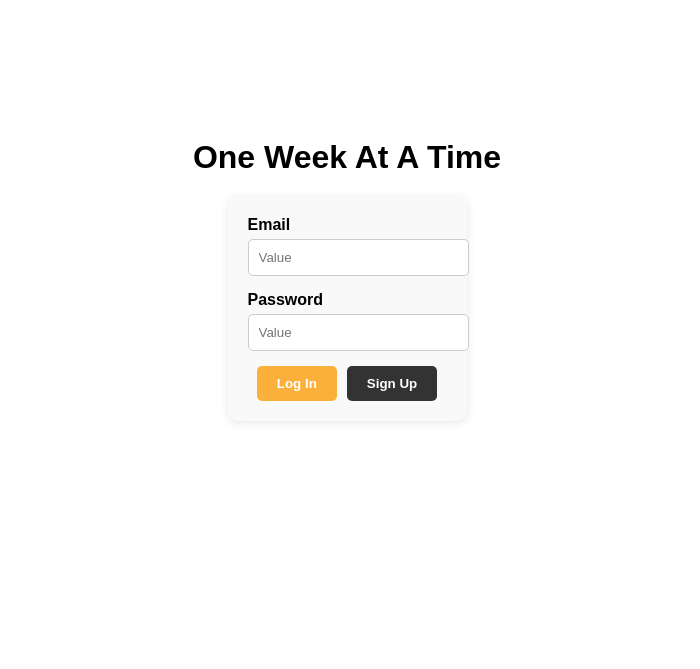
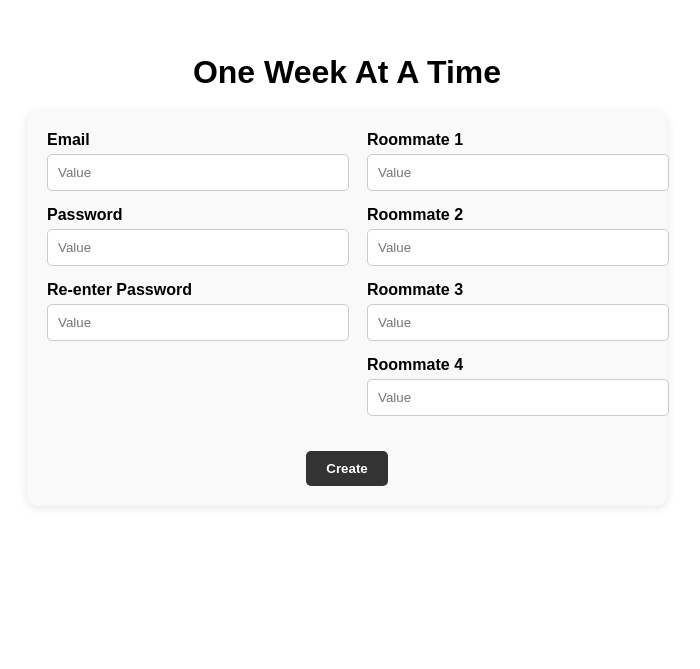
Before and after one commit to hirokik22/oneweekatatime, an Angular app in the folder frontEnd/: page / in a window 1280 px wide. Shown: the part 131-800 px from the top of the page, without its empty margins (293-993 px from the left). Built offline with nearby package versions, Linux system fonts and the light colour scheme.

Commit message:
adding sign-up

```diff
--- a/frontEnd/src/app/app.component.html
+++ b/frontEnd/src/app/app.component.html
@@ -1,4 +1,5 @@
 <!-- NEW CODE -->
+<app-sign-up></app-sign-up>
 <app-login></app-login>
 <div class="app-container">
   <!-- Header Section -->
--- a/frontEnd/src/app/app.component.ts
+++ b/frontEnd/src/app/app.component.ts
@@ -6,6 +6,7 @@ import { RoomieComponent } from './roomie/roomie.component'; // Import RoomieCom
 import { CommonModule } from '@angular/common';
 import { ReactiveFormsModule } from '@angular/forms';
 import { LoginComponent } from './login/login.component';
+import { SignUpComponent } from "./sign-up/sign-up.component";
 
 @Component({
   selector: 'app-root',
@@ -17,8 +18,9 @@ import { LoginComponent } from './login/login.component';
     RoomieComponent,
     CommonModule, // Add CommonModule for *ngFor and *ngIf
     ReactiveFormsModule,
-    LoginComponent
-  ],
+    LoginComponent,
+    SignUpComponent
+],
   templateUrl: './app.component.html',
   styleUrls: ['./app.component.css']
 })
--- /dev/null
+++ b/frontEnd/src/app/sign-up/sign-up.component.css
@@ -0,0 +1,70 @@
+.sign-up-container {
+    display: flex;
+    flex-direction: column;
+    align-items: center;
+    justify-content: center;
+    height: 100vh;
+    font-family: Arial, sans-serif;
+}
+
+h1 {
+    margin-bottom: 20px;
+    font-size: 2rem;
+    color: #000;
+}
+
+form {
+    background-color: #f9f9f9;
+    padding: 20px;
+    border-radius: 10px;
+    box-shadow: 0 2px 10px rgba(0, 0, 0, 0.1);
+    width: 600px;
+}
+
+.form-row {
+    display: flex; /* Create a horizontal row layout */
+    justify-content: space-between; /* Add space between columns */
+    gap: 20px; /* Adds 20px space between the two columns */
+}
+
+.form-column {
+    flex: 1;
+    margin-right: 20px;
+}
+
+.form-column:last-child {
+    margin-right: 0; /* Remove margin for the last column */
+}
+
+.form-group {
+    margin-bottom: 15px;
+}
+
+label {
+    display: block;
+    font-weight: bold;
+    margin-bottom: 5px;
+}
+
+input {
+    width: 100%;
+    padding: 10px;
+    border: 1px solid #ccc;
+    border-radius: 5px;
+}
+
+.button-container {
+    display: flex;
+    justify-content: center;
+    margin-top: 20px;
+}
+
+button {
+    padding: 10px 20px;
+    border: none;
+    border-radius: 5px;
+    cursor: pointer;
+    font-weight: bold;
+    background-color: #333;
+    color: #fff;
+}
--- /dev/null
+++ b/frontEnd/src/app/sign-up/sign-up.component.html
@@ -0,0 +1,45 @@
+<div class="sign-up-container">
+    <h1>One Week At A Time</h1>
+    <form>
+        <div class="form-row">
+            <!-- First Column: Credentials -->
+            <div class="form-column">
+                <div class="form-group">
+                    <label for="email">Email</label>
+                    <input type="email" id="email" placeholder="Value" />
+                </div>
+                <div class="form-group">
+                    <label for="password">Password</label>
+                    <input type="password" id="password" placeholder="Value" />
+                </div>
+                <div class="form-group">
+                    <label for="re-enter_password">Re-enter Password</label>
+                    <input type="password" id="re-enter_password" placeholder="Value" />
+                </div>
+            </div>
+            <!-- Second Column: Roommates -->
+            <div class="form-column">
+                <div class="form-group">
+                    <label for="roomie1">Roommate 1</label>
+                    <input type="text" id="roomie1" placeholder="Value" />
+                </div>
+                <div class="form-group">
+                    <label for="roomie2">Roommate 2</label>
+                    <input type="text" id="roomie2" placeholder="Value" />
+                </div>
+                <div class="form-group">
+                    <label for="roomie3">Roommate 3</label>
+                    <input type="text" id="roomie3" placeholder="Value" />
+                </div>
+                <div class="form-group">
+                    <label for="roomie4">Roommate 4</label>
+                    <input type="text" id="roomie4" placeholder="Value" />
+                </div>
+            </div>
+        </div>
+        <!-- Button -->
+        <div class="button-container">
+            <button class="signup-btn">Create</button>
+        </div>
+    </form>
+</div>
```
Also changed, not shown: frontEnd/src/app/sign-up/sign-up.component.ts (added, +12 -0 lines), 1 other file (tests, documents, lock files or other folders).
